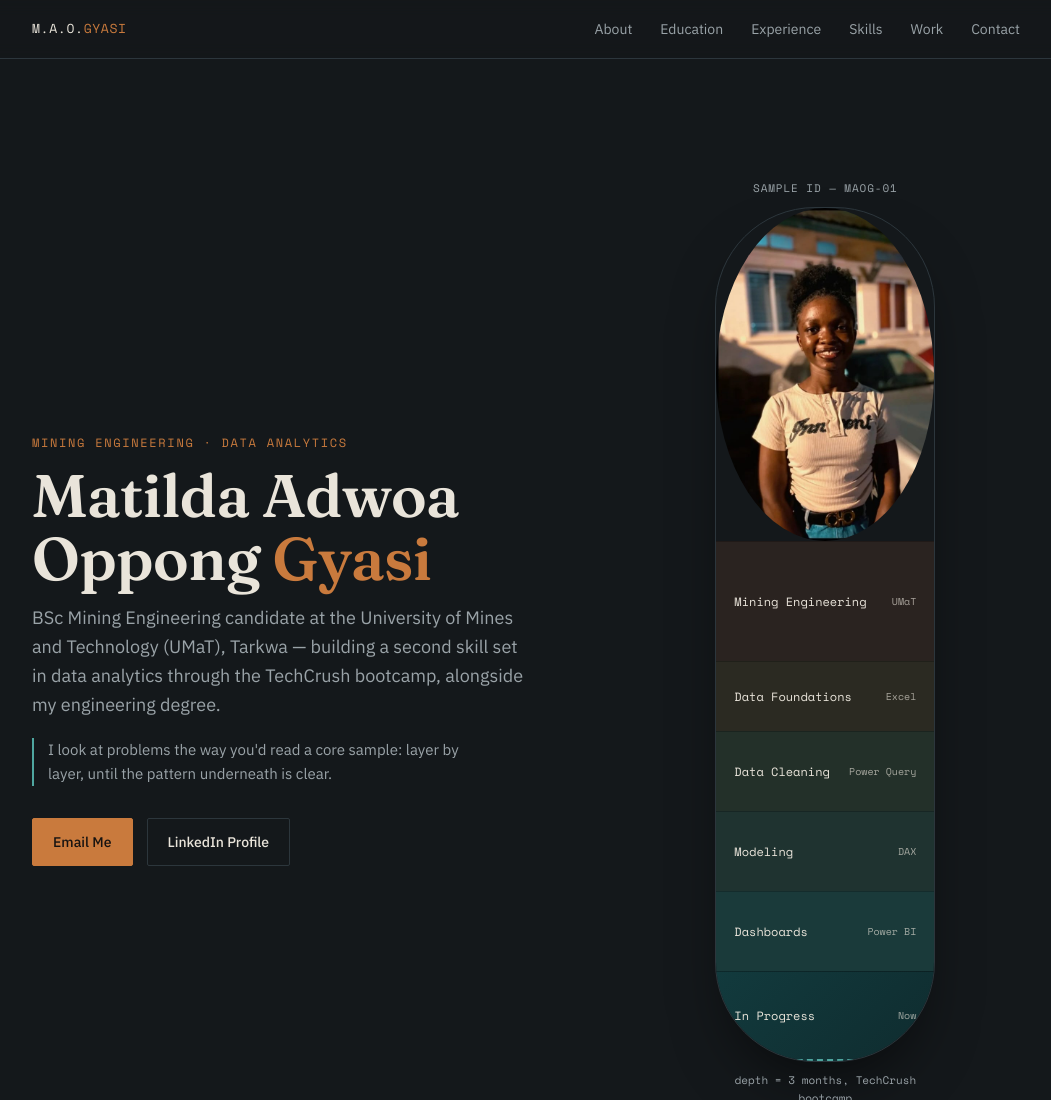
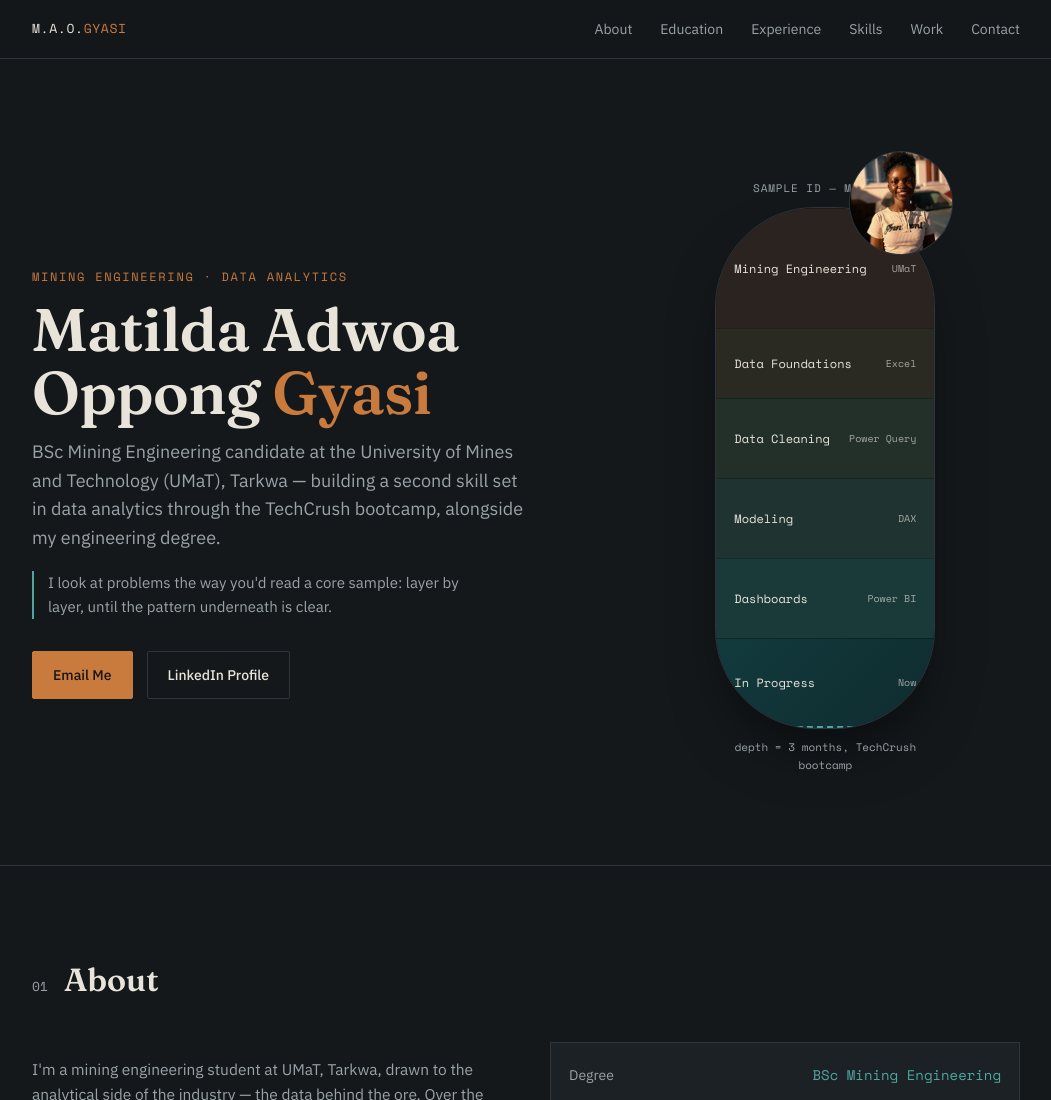
Before and after one commit to Softtilly/matilda-portfolio, a plain HTML site: page index.html in a window 1280 px wide. Shown: the top 1100 px of the page, without its empty margins (114-1165 px from the left). Drawn offline with nearby package versions, Linux system fonts and the light colour scheme.

Commit message:
Add photo tag wrapper around profile image

```diff
--- a/index.html
+++ b/index.html
@@ -410,7 +410,8 @@
       <div class="core">
         <p class="core-label-top">SAMPLE ID — MAOG-01</p>
         <div class="core-tube">
-          <img src="photo.jpeg" style="width:100%;height:100%;border-radius:50%;object-fit:cover;">
+          <div class="photo-tag" style="width:104px;height:104px;position:absolute;top:-18px;right:-18px;border-radius:50%;overflow:hidden;border:1px solid #2c363c;z-index:5;padding:0;">
+  <img src="photo.jpeg" style="width:100%;height:100%;object-fit:cover;"></div>
           <div class="band band-mining"><span>Mining Engineering</span><span class="tag">UMaT</span></div>
           <div class="band band-transition"><span>Data Foundations</span><span class="tag">Excel</span></div>
           <div class="band band-cleaning"><span>Data Cleaning</span><span class="tag">Power Query</span></div>
```
